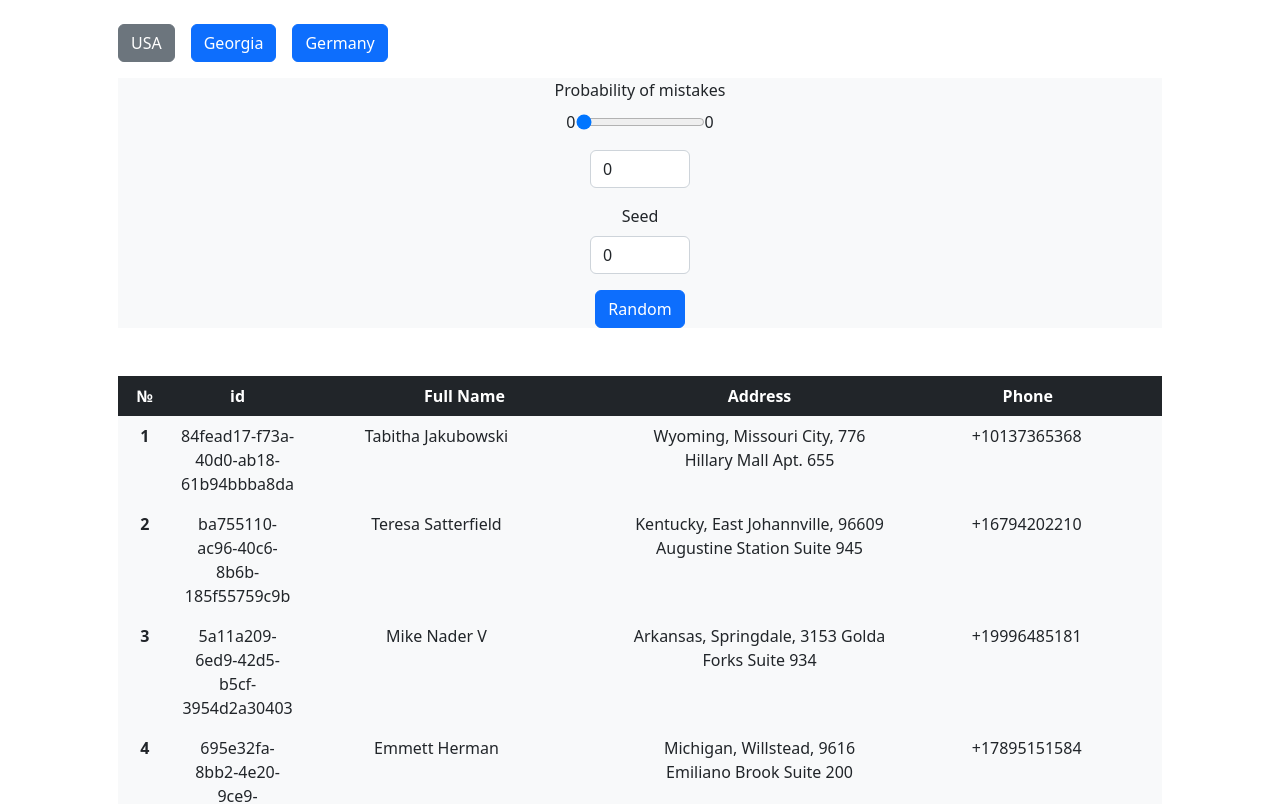
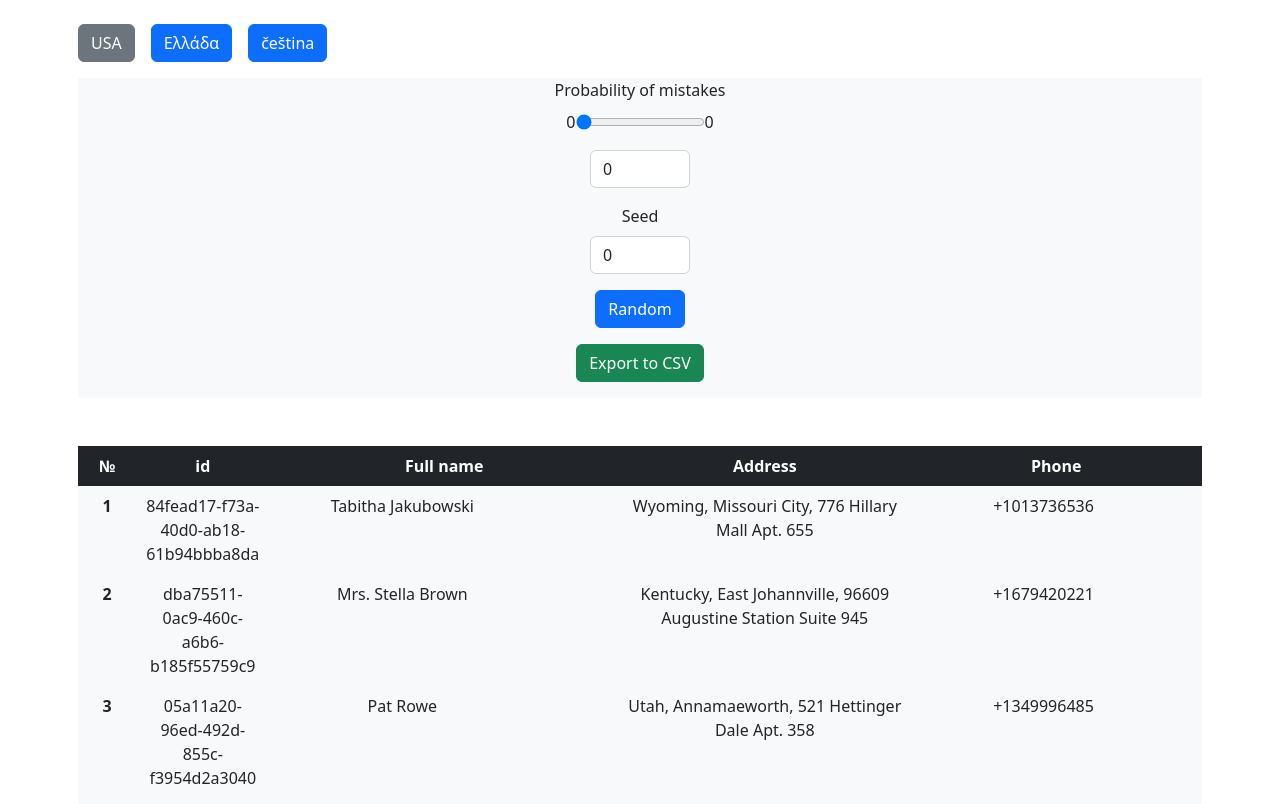
Before and after one commit to AnKhudyakov/gen-fake-user, a React (Vite) app: page / in a window 1280 px wide. Shown: the top 804 px of the page. Built offline with nearby package versions, Linux system fonts and the light colour scheme.

Commit message:
add get csv

```diff
--- a/package.json
+++ b/package.json
@@ -11,8 +11,10 @@
   },
   "dependencies": {
     "bootstrap": "^5.2.3",
+    "export-to-csv": "^0.2.1",
     "react": "^18.2.0",
-    "react-dom": "^18.2.0"
+    "react-dom": "^18.2.0",
+    "react-intersection-observer": "^9.4.3"
   },
   "devDependencies": {
     "@faker-js/faker": "^8.0.2",
--- a/src/components/App/App.jsx
+++ b/src/components/App/App.jsx
@@ -1,15 +1,24 @@
 import { useEffect, useState } from "react";
 import Table from "../Table/Table";
-import { faker } from "@faker-js/faker";
-import { createRandomUser } from "../../helpers/faker";
-import { Mistakes } from "../../helpers/genMistakes";
+import { getUsers } from "@/helpers/faker";
+import { Mistakes } from "@/helpers/genMistakes";
+import Toolbar from "../Toolbar/Toolbar";
+import { useInView } from "react-intersection-observer";
+import { fakerEN } from "@faker-js/faker";
+import { en } from "@/helpers/translation";
+import { ExportToCsv } from "export-to-csv";
+
 function App() {
-  const [local, setLocal] = useState("en");
   const [mistakes, setMistakes] = useState(0);
   const [seed, setSeed] = useState(0);
   const [users, setUsers] = useState([]);
   const [usersWithMistakes, setUsersWithMistakes] = useState([]);
   const [random, setRandom] = useState(0);
+  const [faker, setFaker] = useState(fakerEN);
+  const [locale, setLocale] = useState(en);
+  const { ref, inView, entry } = useInView({
+    threshold: 0.5,
+  });
   const handleInputSlider = (e) => {
     setMistakes(+e.target.value);
   };
@@ -20,17 +29,31 @@ function App() {
     setSeed(e.target.value);
   };
   const handleRandom = () => {
-    setMistakes(0)
+    setMistakes(0);
     setRandom(+seed);
     faker.seed(random);
   };
+
+  const handleCSV = () => {
+    const data = mistakes ? usersWithMistakes : users;
+    const options = {
+      fieldSeparator: ",",
+      quoteStrings: '"',
+      decimalSeparator: ".",
+      showLabels: true,
+      showTitle: true,
+      title: "Gen Random Users CSV",
+      useTextFile: false,
+      useBom: true,
+      useKeysAsHeaders: true,
+    };
+    const csvExporter = new ExportToCsv(options);
+    csvExporter.generateCsv(data);
+  };
+
   useEffect(() => {
-    setUsers(
-      faker.helpers.multiple(createRandomUser, {
-        count: 20,
-      })
-    );
-  }, [random]);
+    setUsers(getUsers(faker, 20));
+  }, [random, faker]);
 
   useEffect(() => {
     if (mistakes > 0) {
@@ -52,39 +75,26 @@ function App() {
       setUsersWithMistakes(users);
     }
   }, [mistakes]);
+
+  useEffect(() => {
+    if (entry) {
+      if (inView) {
+        setUsers([...users, ...getUsers(faker, 10)]);
+      }
+    }
+  }, [inView]);
+
   return (
-    <div className="container mx-auto py-4 px-5 text-center">
-      <div
-        className="d-flex flex-wrap align-items-center
-        justify-content-center justify-content-lg-start gap-3 mb-3"
-      >
-        <button
-          type="button"
-          className={local === "en" ? "btn btn-secondary" : "btn btn-primary"}
-          onClick={() => setLocal("en")}
-        >
-          USA
-        </button>
-        <button
-          type="button"
-          className={
-            local === "ka_GE" ? "btn btn-secondary" : "btn btn-primary"
-          }
-          onClick={() => setLocal("ka_GE")}
-        >
-          Georgia
-        </button>
-        <button
-          type="button"
-          className={local === "de" ? "btn btn-secondary" : "btn btn-primary"}
-          onClick={() => setLocal("de")}
-        >
-          Germany
-        </button>
-      </div>
+    <div className="container mx-auto py-4 px-2 text-center">
+      <Toolbar
+        faker={faker}
+        setFaker={setFaker}
+        locale={locale}
+        setLocale={setLocale}
+      />
       <div className="bg-light mb-5">
         <label htmlFor="probability" className="form-label">
-          Probability of mistakes
+          {locale.label_prob}
         </label>
         <div
           className="container d-flex align-items-center justify-content-center
@@ -115,7 +125,7 @@ function App() {
           onChange={handleInput}
         />
         <label htmlFor="seed" className="form-label">
-          Seed
+          {locale.seed}
         </label>
         <input
           className="form-control mx-auto mb-3"
@@ -132,10 +142,16 @@ function App() {
           className="btn btn-primary"
           onClick={handleRandom}
         >
-          Random
+          {locale.button}
         </button>
+        <div className="py-3">
+          <button className="btn btn-success" onClick={handleCSV}>
+            {locale.csv}
+          </button>
+        </div>
       </div>
-      <Table users={mistakes ? usersWithMistakes : users} />
+      <Table users={mistakes ? usersWithMistakes : users} locale={locale} />
+      <div className="container" ref={ref} style={{ height: "20px" }}></div>
     </div>
   );
 }
--- a/src/components/Table/Table.jsx
+++ b/src/components/Table/Table.jsx
@@ -1,24 +1,25 @@
-import { useState } from "react";
 import User from "../User/User";
 
-const Table = ({ users }) => {
+const Table = ({ users, locale }) => {
   return (
     <div className="table-responsive bg-light">
-      <table
-        className="table table-responsive table-borderless"
-      >
+      <table className="table table-responsive table-borderless">
         <thead className="table-dark">
           <tr className="bg-light">
-            <th scope="col" width="5%">№</th>
-            <th scope="col" width="10%">id</th>
+            <th scope="col" width="5%">
+              №
+            </th>
+            <th scope="col" width="10%">
+              {locale.id}
+            </th>
             <th scope="col" width="30%">
-              Full Name
+              {locale.name}
             </th>
             <th scope="col" width="25%">
-              Address
+              {locale.address}
             </th>
             <th scope="col" width="25%">
-              Phone
+              {locale.phone}
             </th>
           </tr>
         </thead>
--- /dev/null
+++ b/src/components/Toolbar/Toolbar.jsx
@@ -0,0 +1,53 @@
+import { fakerEN, fakerCS_CZ, fakerEL } from "@faker-js/faker";
+import { cs, en, el } from "@/helpers/translation";
+
+const Toolbar = ({ faker, setFaker, locale, setLocale }) => {
+  const hadleClick = (e) => {
+    switch (e.target.innerHTML) {
+      case "USA":
+        setLocale(en)
+        setFaker(fakerEN);
+        break;
+      case "čeština":
+        setLocale(cs)
+        setFaker(fakerCS_CZ);
+        break;
+      case "Ελλάδα":
+        setLocale(el)
+        setFaker(fakerEL);
+        break;
+    }
+  };
+  return (
+    <div
+      className="d-flex flex-wrap align-items-center
+        justify-content-center justify-content-lg-start gap-3 mb-3"
+    >
+      <button
+        type="button"
+        className={faker === fakerEN ? "btn btn-secondary" : "btn btn-primary"}
+        onClick={hadleClick}
+      >
+        USA
+      </button>
+      <button
+        type="button"
+        className={faker === fakerEL ? "btn btn-secondary" : "btn btn-primary"}
+        onClick={hadleClick}
+      >
+        Ελλάδα
+      </button>
+      <button
+        type="button"
+        className={
+          faker === fakerCS_CZ ? "btn btn-secondary" : "btn btn-primary"
+        }
+        onClick={hadleClick}
+      >
+        čeština
+      </button>
+    </div>
+  );
+};
+
+export default Toolbar;
--- a/src/helpers/faker.js
+++ b/src/helpers/faker.js
@@ -1,12 +1,26 @@
-import { faker } from "@faker-js/faker";
+import { fakerEN, fakerCS_CZ, fakerEL } from "@faker-js/faker";
 
-export function createRandomUser() {
+export const getUsers = (faker, count) => {
+  let code = "1";
+  switch (faker) {
+    case fakerCS_CZ:
+      code = "420";
+      break;
+    case fakerEL:
+      code = "30";
+      break;
+  }
+  const createRandomUser = () => {
     return {
       userId: faker.string.uuid(),
       username: faker.person.fullName(),
       state: faker.location.state(),
       city: faker.location.city(),
       street: faker.location.streetAddress(true),
-    phone:faker.phone.number("+1##########")
+      phone: faker.phone.number(`+${code}#########`),
     };
-}
+  };
+  return faker.helpers.multiple(createRandomUser, {
+    count,
+  });
+};
--- /dev/null
+++ b/src/helpers/translation.js
@@ -0,0 +1,32 @@
+export const en = {
+  label_prob: "Probability of mistakes",
+  seed: "Seed",
+  button: "Random",
+  id: "id",
+  name: "Full name",
+  address: "Address",
+  phone: "Phone",
+  csv: "Export to CSV"
+};
+
+export const el = {
+  label_prob: "Πιθανότητα λαθών",
+  seed: "σπόρος",
+  button: "Τυχαίος",
+  id: "ταυτότητα",
+  name: "Πλήρες όνομα",
+  address: "Διεύθυνση",
+  phone: "Τηλέφωνο",
+  csv: "Εξαγωγή σε CSV"
+};
+
+export const cs = {
+  label_prob: "Pravděpodobnost chyb",
+  seed: "Semínko",
+  button: "Náhodný",
+  id: "id",
+  name: "Celé jméno",
+  address: "Adresa",
+  phone: "Telefon",
+  csv: "Exportovat do CSV"
+};
```
Also changed, not shown: 1 other file (tests, documents, lock files or other folders). Lines whose indentation alone changed are shown as unchanged.
